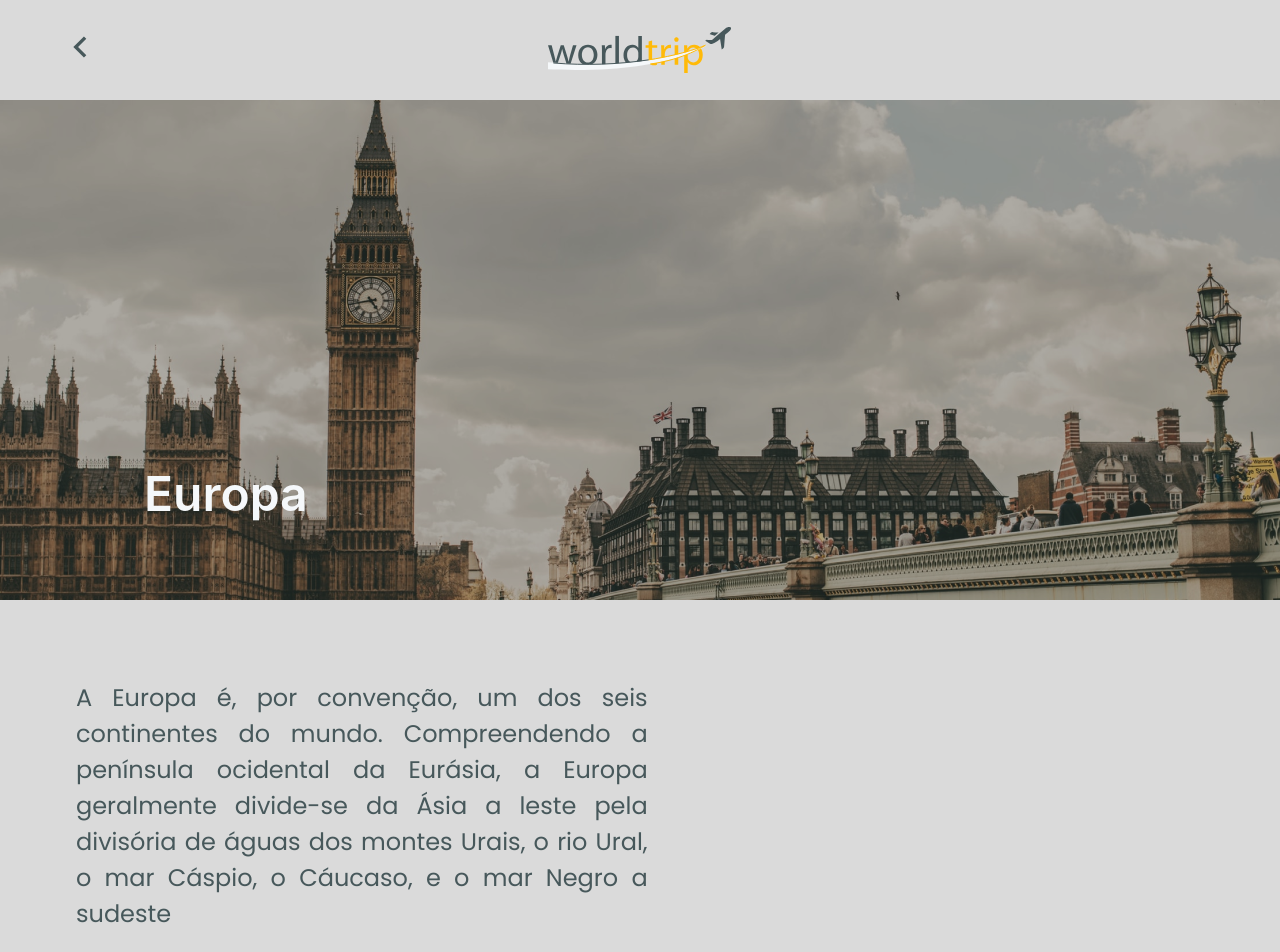
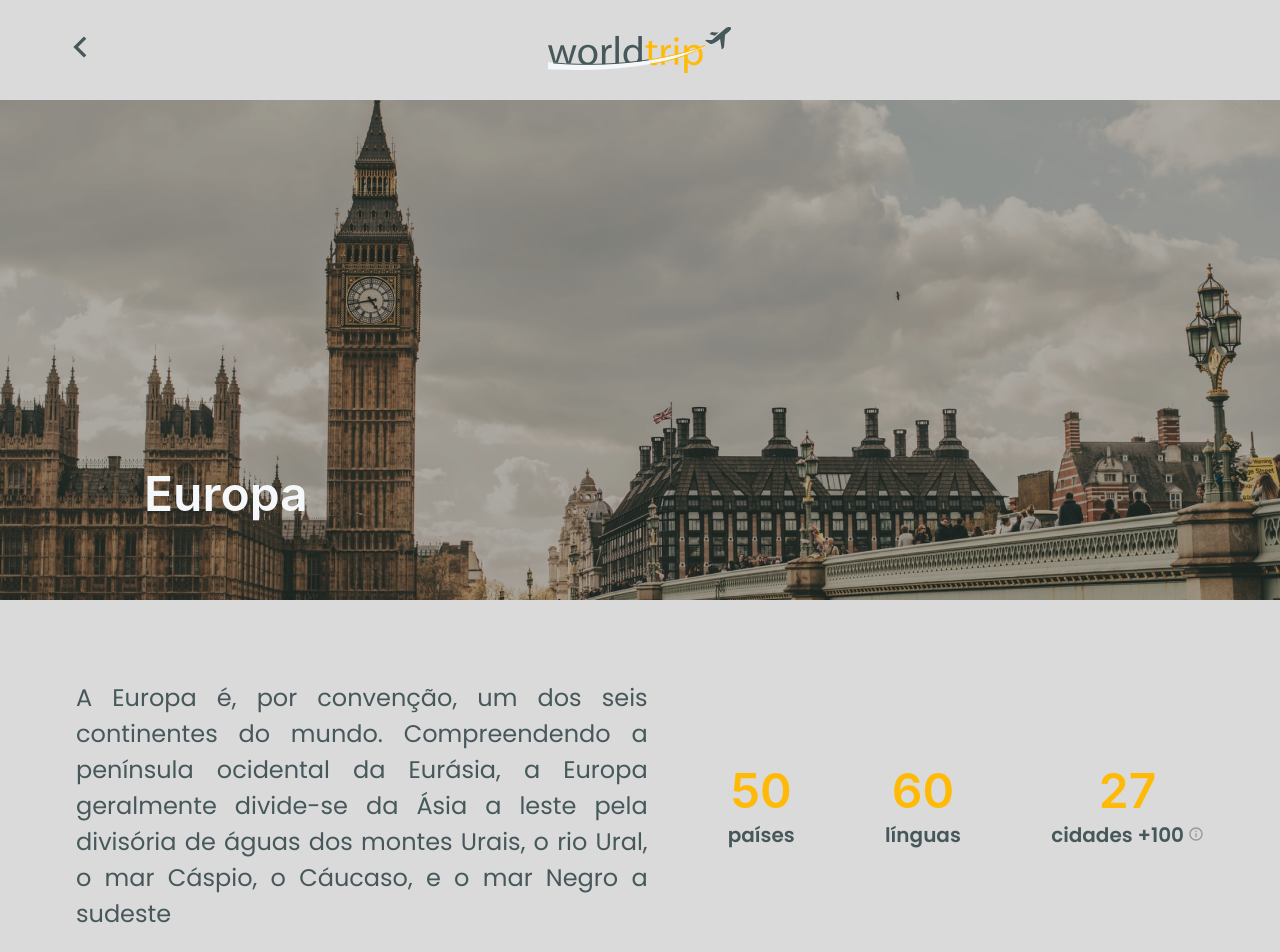
Before and after one commit to nullCommit/worldtrip, a Next.js app: page /continent in a window 1280 px wide. Shown: the top 952 px of the page. Built offline with nearby package versions, Linux system fonts and the light colour scheme.

Commit message:
Cria o componente ContinentInfo

```diff
--- /dev/null
+++ b/src/components/ContinentInfo/ContinentInfoItem.tsx
@@ -0,0 +1,71 @@
+import {
+  Button,
+  Flex,
+  Heading,
+  Icon,
+  Popover,
+  PopoverArrow,
+  PopoverBody,
+  PopoverCloseButton,
+  PopoverContent,
+  PopoverTrigger,
+  Text,
+} from '@chakra-ui/react';
+import { RiInformationLine } from 'react-icons/ri';
+
+export function ContinentInfoItem() {
+  return (
+    <Flex align='center' justify='space-between'>
+      <Flex direction='column' align={['flex-start', 'flex-start', 'center']}>
+        <Heading fontSize={['2xl', '5xl']} color='yellow.500' fontWeight='600'>
+          50
+        </Heading>
+        <Text fontSize={['md', 'xl']} fontWeight='600' color='gray.500'>
+          países
+        </Text>
+      </Flex>
+
+      <Flex direction='column' align={['flex-start', 'flex-start', 'center']}>
+        <Heading fontSize={['2xl', '5xl']} color='yellow.500' fontWeight='600'>
+          60
+        </Heading>
+        <Text fontSize={['md', 'xl']} fontWeight='600' color='gray.500'>
+          línguas
+        </Text>
+      </Flex>
+
+      <Flex direction='column' align={['flex-start', 'flex-start', 'center']}>
+        <Heading fontSize={['2xl', '5xl']} color='yellow.500' fontWeight='600'>
+          27
+        </Heading>
+        <Text fontSize={['md', 'xl']} fontWeight='600' color='gray.500'>
+          cidades +100
+          <Popover>
+            <PopoverTrigger>
+              <a>
+                <Icon
+                  as={RiInformationLine}
+                  w={['10px', '16px']}
+                  h={['10px', '16px']}
+                  ml='1'
+                  color='gray.400'
+                  cursor='pointer'
+                />
+              </a>
+            </PopoverTrigger>
+
+            <PopoverContent bg='gray.350' color='gray.500'>
+              <PopoverArrow bg='gray.350' />
+
+              <PopoverCloseButton />
+
+              <PopoverBody fontSize='lg' fontWeight='400'>
+                Roma, Inglaterra, Paris, Zurique, Zermatt, Amsterdam
+              </PopoverBody>
+            </PopoverContent>
+          </Popover>
+        </Text>
+      </Flex>
+    </Flex>
+  );
+}
--- a/src/components/ContinentInfo/index.tsx
+++ b/src/components/ContinentInfo/index.tsx
@@ -1,4 +1,5 @@
 import { Grid, Text } from '@chakra-ui/react';
+import { ContinentInfoItem } from './ContinentInfoItem';
 
 export function ContinentInfo() {
   return (
@@ -16,6 +17,8 @@ export function ContinentInfo() {
         divide-se da Ásia a leste pela divisória de águas dos montes Urais, o
         rio Ural, o mar Cáspio, o Cáucaso, e o mar Negro a sudeste
       </Text>
+
+      <ContinentInfoItem />
     </Grid>
   );
 }
--- a/src/styles/theme.ts
+++ b/src/styles/theme.ts
@@ -6,6 +6,7 @@ export const theme = extendTheme({
       '100': '#F5F8FA',
       '200': '#DADADA',
       '300': 'rgba(153,153,153,0.5)',
+      '350': 'rgba(153,153,153, 0.8)',
       '400': '#999999',
       '500': '#47585B',
     },
```
